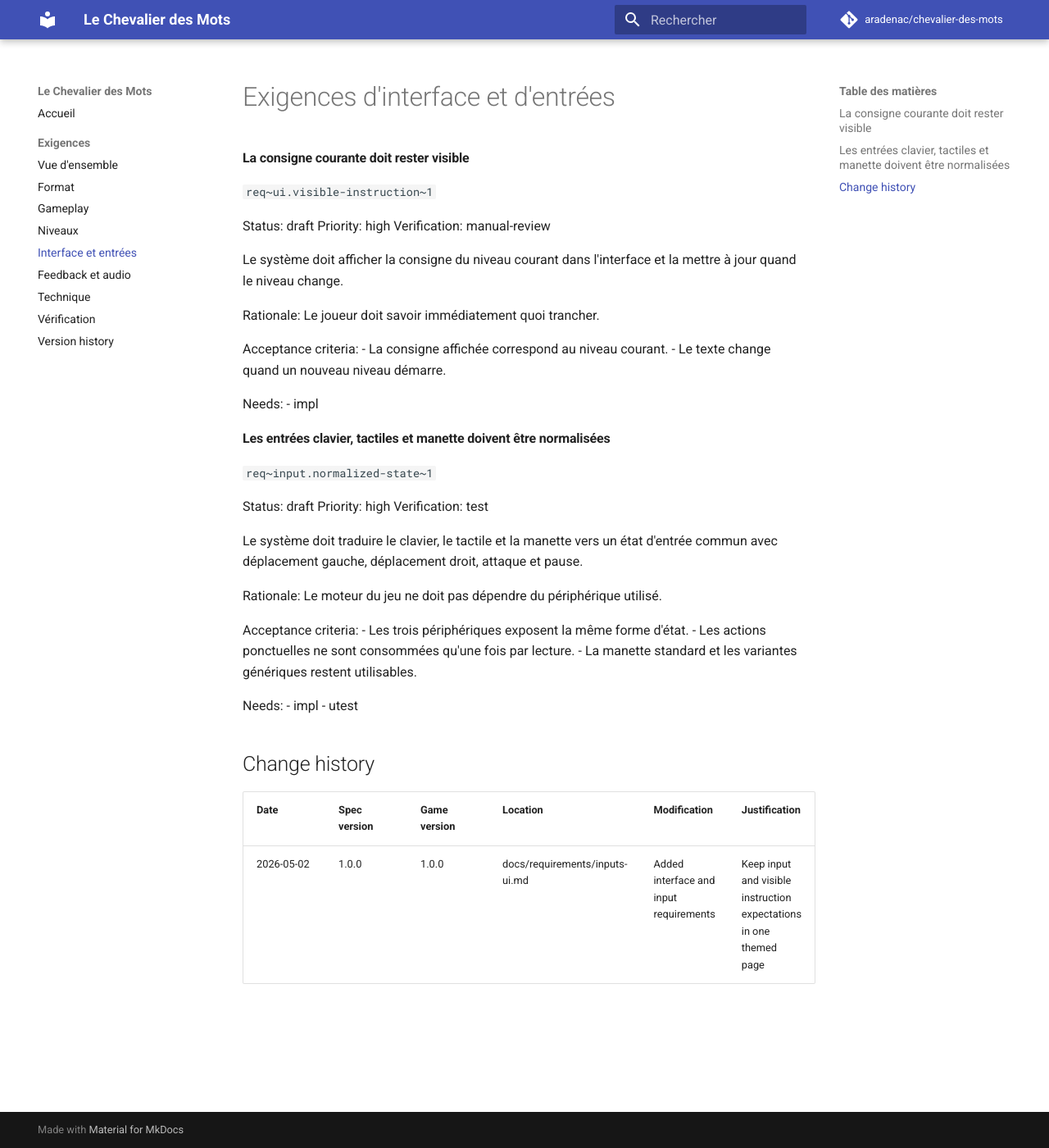
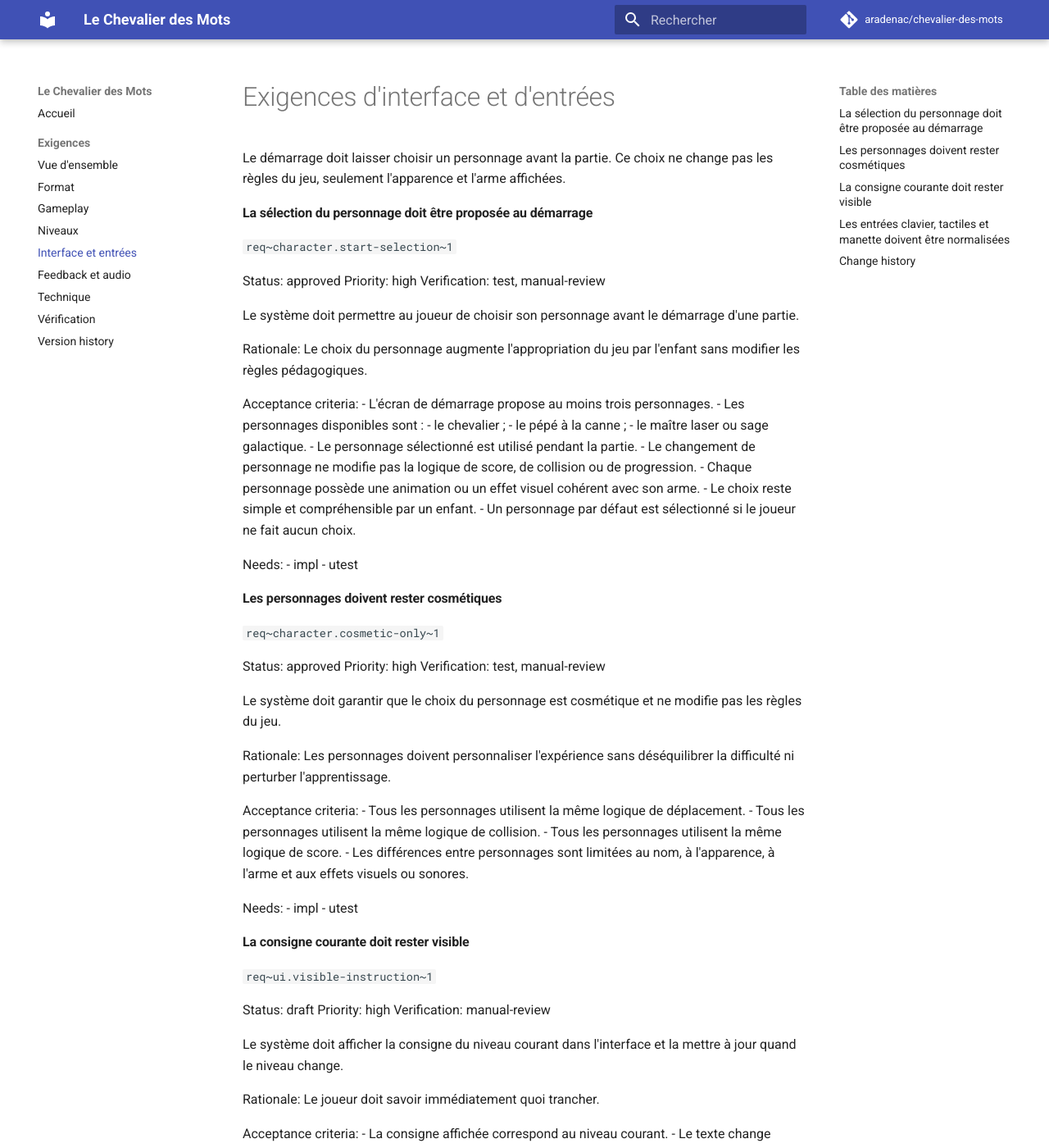
Before and after one commit to aradenac/chevalier-des-mots, an MkDocs documentation site: the page built from docs/requirements/inputs-ui.md, in a window 1280 px wide and 1400 px high. Shown: the whole window at 82% size. Built offline with MkDocs 1.6.1 and Material for MkDocs 9.7.7, drawn with Linux system fonts in a browser that asks for light colours; comment, search, counter and statistics services are not loaded; some of the changed text lies outside the part shown.

Commit message:
Specify character selection at startup

```diff
--- a/docs/requirements/inputs-ui.md
+++ b/docs/requirements/inputs-ui.md
@@ -1,4 +1,56 @@
 # Exigences d'interface et d'entrées
+
+Le démarrage doit laisser choisir un personnage avant la partie. Ce choix ne change pas les règles du jeu, seulement l'apparence et l'arme affichées.
+
+#### La sélection du personnage doit être proposée au démarrage
+`req~character.start-selection~1`
+
+Status: approved
+Priority: high
+Verification: test, manual-review
+
+Le système doit permettre au joueur de choisir son personnage avant le démarrage d'une partie.
+
+Rationale:
+Le choix du personnage augmente l'appropriation du jeu par l'enfant sans modifier les règles pédagogiques.
+
+Acceptance criteria:
+- L'écran de démarrage propose au moins trois personnages.
+- Les personnages disponibles sont :
+  - le chevalier ;
+  - le pépé à la canne ;
+  - le maître laser ou sage galactique.
+- Le personnage sélectionné est utilisé pendant la partie.
+- Le changement de personnage ne modifie pas la logique de score, de collision ou de progression.
+- Chaque personnage possède une animation ou un effet visuel cohérent avec son arme.
+- Le choix reste simple et compréhensible par un enfant.
+- Un personnage par défaut est sélectionné si le joueur ne fait aucun choix.
+
+Needs:
+- impl
+- utest
+
+#### Les personnages doivent rester cosmétiques
+`req~character.cosmetic-only~1`
+
+Status: approved
+Priority: high
+Verification: test, manual-review
+
+Le système doit garantir que le choix du personnage est cosmétique et ne modifie pas les règles du jeu.
+
+Rationale:
+Les personnages doivent personnaliser l'expérience sans déséquilibrer la difficulté ni perturber l'apprentissage.
+
+Acceptance criteria:
+- Tous les personnages utilisent la même logique de déplacement.
+- Tous les personnages utilisent la même logique de collision.
+- Tous les personnages utilisent la même logique de score.
+- Les différences entre personnages sont limitées au nom, à l'apparence, à l'arme et aux effets visuels ou sonores.
+
+Needs:
+- impl
+- utest
 
 #### La consigne courante doit rester visible
 `req~ui.visible-instruction~1`
@@ -45,3 +97,4 @@ Needs:
 | Date | Spec version | Game version | Location | Modification | Justification |
 |---|---|---|---|---|---|
 | 2026-05-02 | 1.0.0 | 1.0.0 | docs/requirements/inputs-ui.md | Added interface and input requirements | Keep input and visible instruction expectations in one themed page |
+| 2026-05-03 | 1.1.0 | 1.1.0 | docs/requirements/inputs-ui.md | Added character selection and cosmetic-only character requirements | Let the player choose a character without changing gameplay rules |
```
Also changed, not shown: docs/requirements/index.md (+2 -0 lines), docs/requirements/version-history.md (+2 -0 lines).
